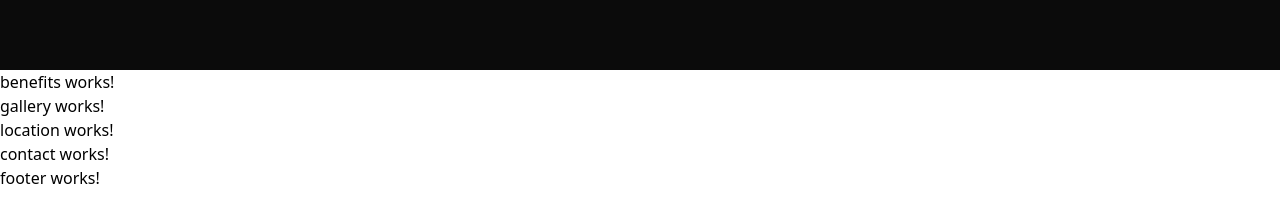
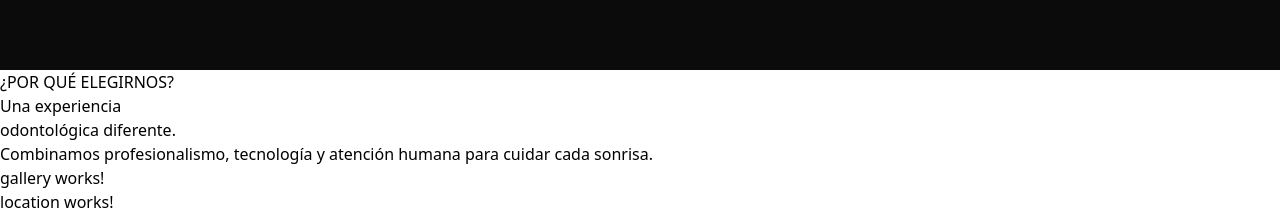
Before and after one commit to Ezequie1Sc/janer-dent, an Angular app: page / in a window 1280 px wide. Shown: the part 2633-2849 px from the top of the page. Before the commit the page ends 2823 px from the top, so only its background shows below. Built offline with nearby package versions, Linux system fonts and the light colour scheme.

Commit message:
feat: add benefits section markup

```diff
--- a/src/app/features/landing/components/benefits/benefits.html
+++ b/src/app/features/landing/components/benefits/benefits.html
@@ -1 +1,57 @@
-<p>benefits works!</p>
+<section
+  id="beneficios"
+  class="benefits-section"
+>
+
+  <div class="benefits-container">
+
+    <div class="benefits-header">
+
+      <p class="benefits-label">
+        <span></span>
+        ¿POR QUÉ ELEGIRNOS?
+      </p>
+
+      <h2>
+        Una experiencia
+        <br>
+        odontológica diferente.
+      </h2>
+
+      <p class="benefits-description">
+        Combinamos profesionalismo, tecnología
+        y atención humana para cuidar cada sonrisa.
+      </p>
+
+    </div>
+
+
+    <div class="benefits-grid">
+
+      @for (item of benefits; track item.number) {
+
+        <article class="benefit-item">
+
+          <span class="benefit-number">
+            {{ item.number }}
+          </span>
+
+          <div class="benefit-line"></div>
+
+          <h3>
+            {{ item.title }}
+          </h3>
+
+          <p>
+            {{ item.description }}
+          </p>
+
+        </article>
+
+      }
+
+    </div>
+
+  </div>
+
+</section>
```
